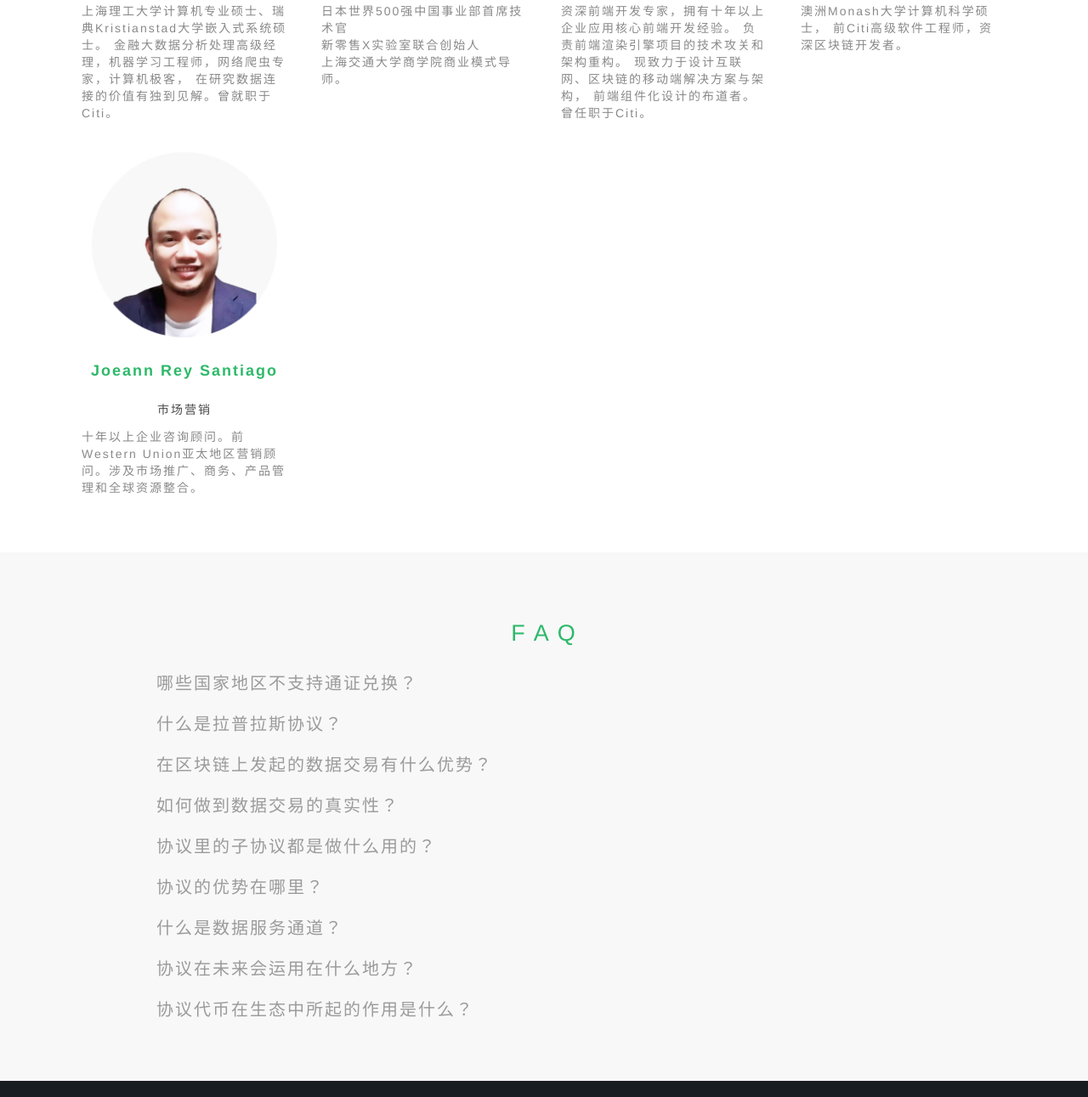
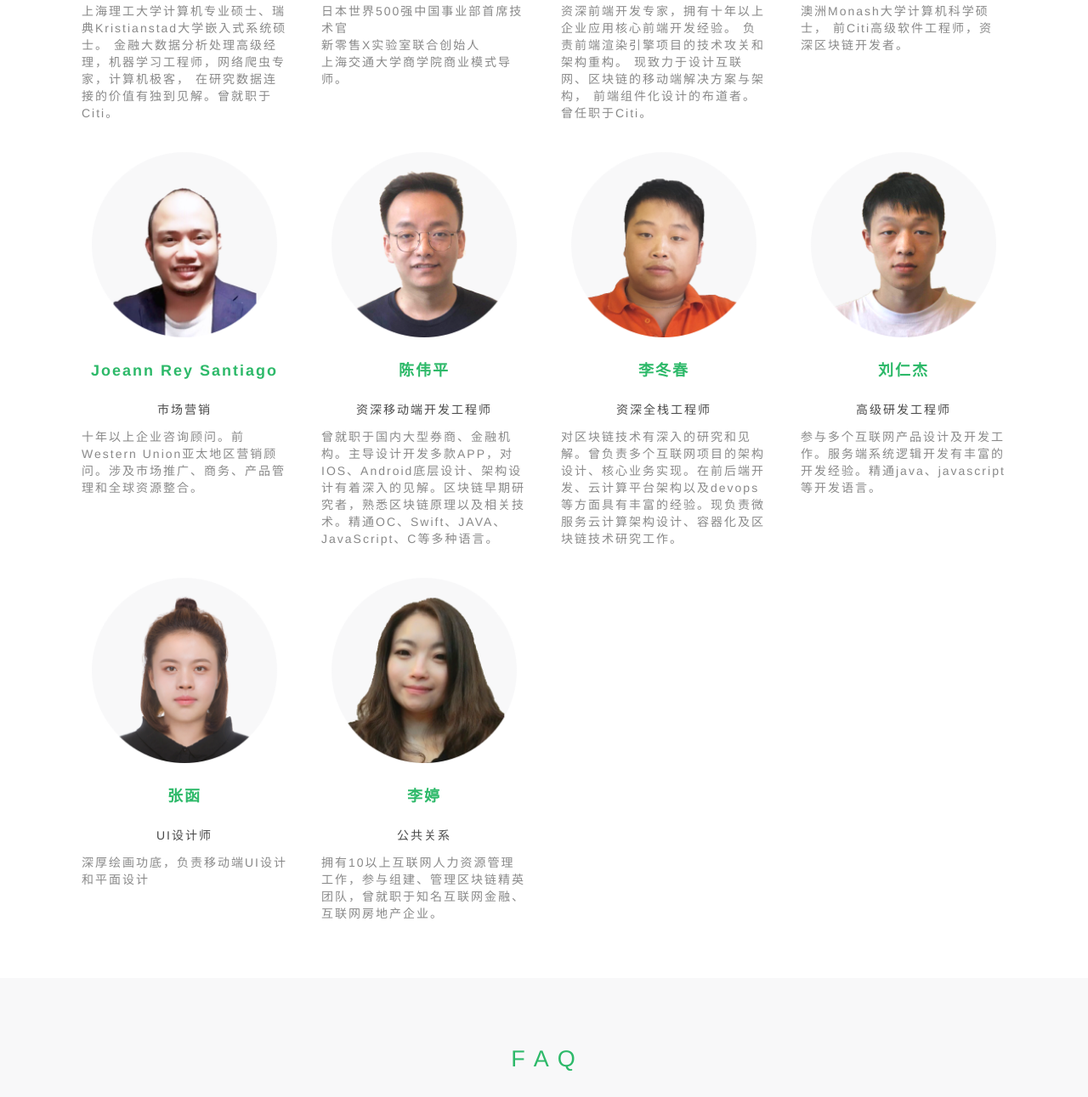
Before and after one commit to LaplaceNetwork/website, a plain HTML site: page index.html in a window 1280 px wide. Shown: the part 3628-4919 px from the top of the page at 85% size. Drawn offline with Linux system fonts and the light colour scheme.

Commit message:
增加团队人员

```diff
--- a/css/index.css
+++ b/css/index.css
@@ -903,11 +903,7 @@ footer .ercode-box img {
     /* position: static; */
   }
   .header .logo {
-<<<<<<< HEAD
-    width: 140px;
-=======
     width: 150px;
->>>>>>> 8bb00d1e4441b44ebeb67ad8ed1ac5eb4ce56d93
   }
   #hamburger-1 {
     display: inline-block;
--- a/index.html
+++ b/index.html
@@ -421,6 +421,78 @@
               十年以上企业咨询顾问。前Western Union亚太地区营销顾问。涉及市场推广、商务、产品管理和全球资源整合。
             </p>
           </li>
+          <li>
+            <div class="lpter-avatar">
+              <img src="./img/cwp.png" alt="">
+            </div>
+            <div class="ava-name lh">
+              <p>陈伟平</p>
+            </div>
+            <div data-local="jrstit" class="ava-title">
+              资深移动端开发工程师
+            </div>
+            <p data-local="jrsdesc" class="ava-desc">
+              曾就职于国内大型券商、金融机构。主导设计开发多款APP，对IOS、Android底层设计、架构设计有着深入的见解。区块链早期研究者，熟悉区块链原理以及相关技术。精通OC、Swift、JAVA、JavaScript、C等多种语言。
+            </p>
+          </li>
+          <li>
+            <div class="lpter-avatar">
+              <img src="./img/li.png" alt="">
+            </div>
+            <div class="ava-name lh">
+              <p>李冬春</p>
+            </div>
+            <div data-local="jrstit" class="ava-title">
+              资深全栈工程师
+            </div>
+            <p data-local="jrsdesc" class="ava-desc">
+              对区块链技术有深入的研究和见解。曾负责多个互联网项目的架构设计、核心业务实现。在前后端开发、云计算平台架构以及devops等方面具有丰富的经验。现负责微服务云计算架构设计、容器化及区块链技术研究工作。
+            </p>
+          </li>
+          <li>
+            <div class="lpter-avatar">
+              <img src="./img/liu.png" alt="">
+            </div>
+            <div class="ava-name lh">
+              <p>刘仁杰</p>
+            </div>
+            <div data-local="jrstit" class="ava-title">
+              高级研发工程师
+            </div>
+            <p data-local="jrsdesc" class="ava-desc">
+              参与多个互联网产品设计及开发工作。服务端系统逻辑开发有丰富的开发经验。精通java、javascript等开发语言。
+            </p>
+          </li>
+        </ul>
+        <ul>
+          <li>
+            <div class="lpter-avatar">
+              <img src="./img/zhang.png" alt="">
+            </div>
+            <div class="ava-name lh">
+              <p>张函</p>
+            </div>
+            <div data-local="jrstit" class="ava-title">
+              UI设计师
+            </div>
+            <p data-local="jrsdesc" class="ava-desc">
+              深厚绘画功底，负责移动端UI设计和平面设计
+            </p>
+          </li>
+          <li>
+            <div class="lpter-avatar">
+              <img src="./img/liting.png" alt="">
+            </div>
+            <div class="ava-name lh">
+              <p>李婷</p>
+            </div>
+            <div data-local="jrstit" class="ava-title">
+              公共关系
+            </div>
+            <p data-local="jrsdesc" class="ava-desc">
+              拥有10以上互联网人力资源管理工作，参与组建、管理区块链精英团队，曾就职于知名互联网金融、互联网房地产企业。
+            </p>
+          </li>
         </ul>
       </div>
     </div>
```
Also changed, not shown: img/cwp.png (added), img/li.png (added), img/liting.png (added), img/liu.png (added), img/zhang.png (added).
